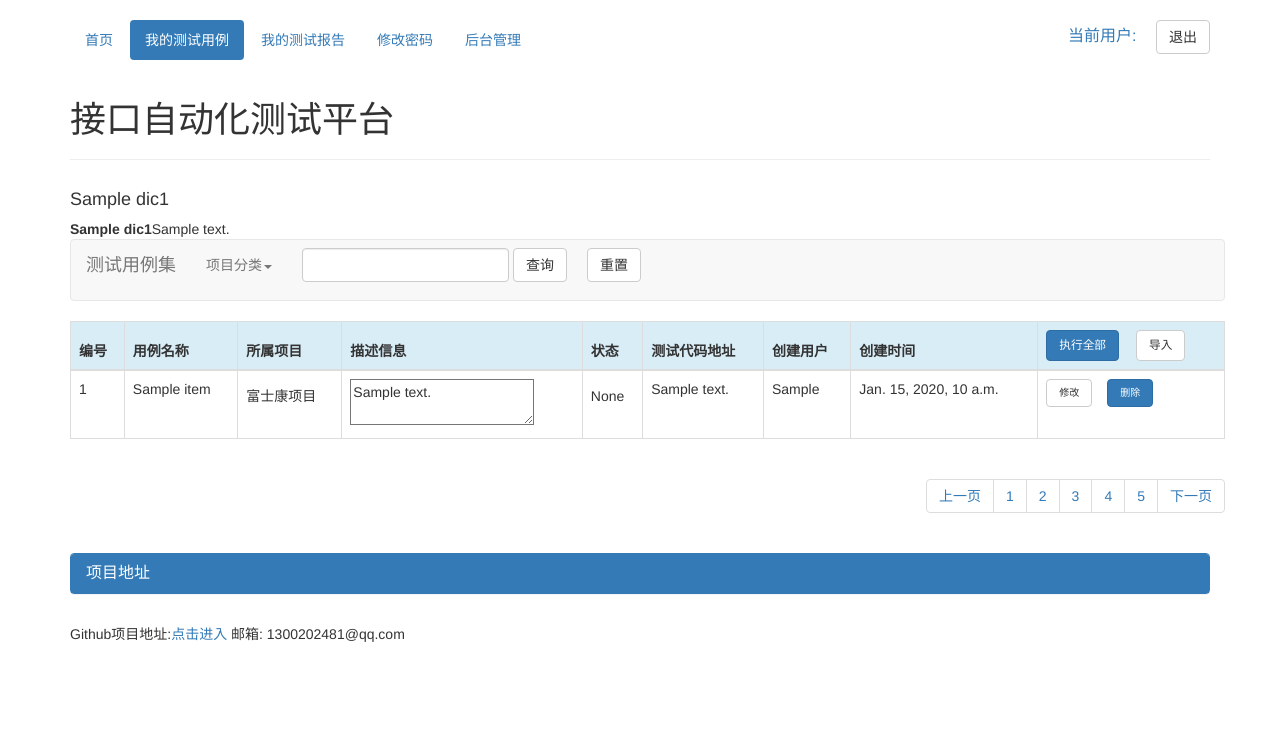
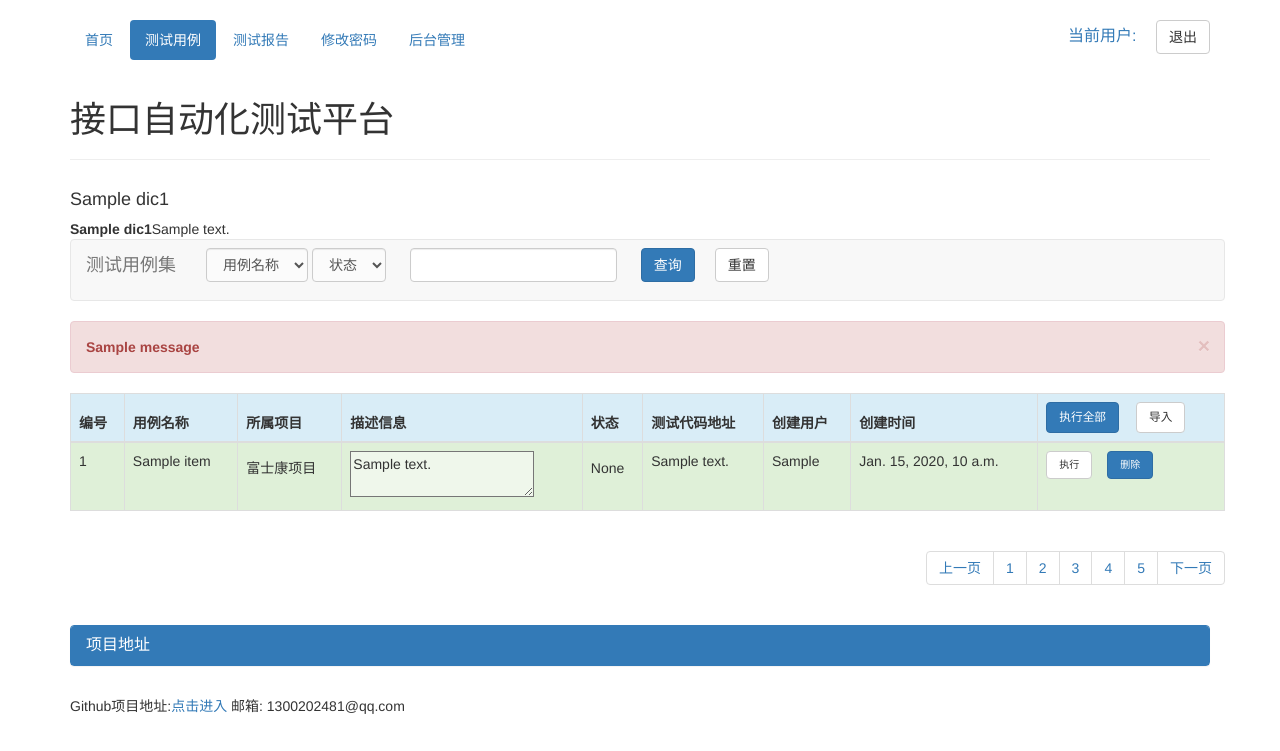
Before and after one commit to xiaowang012/test_platform, a Django app: template templates/testcase/my_testcase.html in a window 1280 px wide. Shown: the top 751 px of the page. Run offline with Django 3.2, Linux system fonts and the light colour scheme; the template is opened without the code that fills it: most values are stand-ins (such as "Sample title", 1, 10 or a date in 2020); one stand-in notice (Sample message) is shown; some libraries are stand-ins or nearby versions.

Commit message:
页面优化

```diff
--- a/templates/testcase/my_testcase.html
+++ b/templates/testcase/my_testcase.html
@@ -33,10 +33,10 @@
                         <a href="/index/home/">首页</a>
                     </li>
                     <li class="active" >
-                        <a href="/testcase/list?page_number=1">我的测试用例</a>
+                        <a href="/testcase/list?page_number=1">测试用例</a>
                     </li>
                     <li class="">
-                        <a href="/report/list/">我的测试报告</a>
+                        <a href="/report/list/">测试报告</a>
                     </li>
                     <li class="">
                        <a href="/user/password/">修改密码</a>
@@ -77,57 +77,38 @@
                                      <button type="button" class="navbar-toggle" data-toggle="collapse" data-target="#bs-example-navbar-collapse-1"> <span class="sr-only">Toggle navigation</span><span class="icon-bar"></span><span class="icon-bar"></span><span class="icon-bar"></span></button> <a class="navbar-brand" href="#">测试用例集</a>
                                 </div>
                                 <div class="collapse navbar-collapse" id="bs-example-navbar-collapse-1">
-                                    <ul class="nav navbar-nav">
-                                        <li class="dropdown">
-                                             <a href="#" class="dropdown-toggle" data-toggle="dropdown">项目分类<strong class="caret"></strong></a>
-                                            <ul class="dropdown-menu">
-                                                <li>
-                                                     <a href="/home/search/type?type_1=Python&number=1">Python</a>
-                                                </li>
-                                                <li class="divider">
-                                                </li>
-                                                <li>
-                                                     <a href="/home/search/type?type_1=C&number=1">C</a>
-                                                </li>
-                                                <li class="divider">
-                                                </li>
-                                                <li>
-                                                     <a href="/home/search/type?type_1=C++&number=1">C++</a>
-                                                </li>
-                                                <li class="divider">
-                                                </li>
-                                                <li>
-                                                     <a href="/home/search/type?type_1=Java&number=1">java</a>
-                                                </li>
-                                                <li class="divider">
-                                                </li>
-                                                <li>
-                                                     <a href="/home/search/type?type_1=Javascript&number=1">javascript</a>
-                                                </li>
-                                                <li class="divider">
-                                                </li>
-                                                <li>
-                                                    <a href="/home/search/type?type_1=Linux&number=1">Linux</a>
-                                                   </li>
-                                                <li class="divider">
-                                                </li>
-                                                <li>
-                                                    <a href="/home/search/type?type_1=Go&number=1">Go</a>
-                                                </li>
-                                            </ul>
-                                        </li>
-                                    </ul>
-                                    <form class="navbar-form navbar-left" role="search" action="/home/search/page?num=1" method="post" >
+                                    <form class="navbar-form navbar-left" role="search" action="/testcase/search/cases/" method="post" >
                                         {% csrf_token %}
+                                        <div  class="form-group">
+                                            <select style="background: rgba(255,255,255,0.5);" name="type" class="form-control">
+                                                <option value="0">用例名称</option>
+                                                <option value="1">项目名称</option>
+                                            </select>
+                                        </div>
+                                        <div  class="form-group">
+                                            <select style="background: rgba(255,255,255,0.5);" name="case_status" class="form-control">
+                                                <option value="0">状态</option>
+                                                <option value="1">正常</option>
+                                                <option value="2">失效</option>
+                                            </select>
+                                        </div>
                                         <div class="form-group">
-                                            <input type="text" class="form-control" name = "book_name" />
-                                        </div> <button type="submit" class="btn btn-default">查询</button><a style="margin-left: 20px;" type="submit" class="btn btn-default" href="/home" >重置</a>
+                                            <input type="text" class="form-control" style="margin-left: 20px;" name ="keyword" />
+                                        </div> <button style="margin-left: 20px;" type="submit" class="btn btn-primary">查询</button><a style="margin-left: 20px;" type="submit" class="btn btn-default" href="/testcase/list/?page_number=1" >重置</a>
                                         <div class="contain">
                                             <p style="color:red">{%if dic1.errors %}{{ dic1.errors }} {% endif %}</p>
                                          </div>
                                     </form>
                                 </div>
                             </nav>
+                            {%if messages %}
+                                <div class="alert alert-dismissable alert-danger">
+                                        <button type="button" class="close" data-dismiss="alert" aria-hidden="true">×</button>
+                                    {% for msg in messages %}
+                                        <strong>{{ msg }}&nbsp&nbsp</strong>
+                                    {% endfor %}
+                                </div>
+                            {% endif %}
                             <table style="margin-top: 20px;" class="table table-bordered">
                                 <thead>
                                     <tr class="info">
@@ -162,7 +143,7 @@
                                 </thead>
                                 <tbody>
                                     {% for item in data %}
-                                        <tr class="{{ item.style }}">
+                                        <tr class="success">
                                             <td>
                                                 {{ item.id }}
                                             </td>
@@ -194,7 +175,7 @@
                                                 {{ item.create_time }}
                                             </td>
                                             <td>
-                                                <a id="modal-207301" onclick="parameter_id('{{ username }}','{{ chinese_name }}','{{ sex }}','{{ birthday }}','{{ email}}','{{ group_id }}')" href="#modal-container-207301" role="button" style="font-size: x-small;" class="btn btn-default" data-toggle="modal">修改</a><button class="btn btn-default btn-primary" style="margin-left: 15px;font-size: x-small;" onclick="delete_confirm('/management/userTable/delete?username={{ item.username }}')">删除</button>
+                                                <a id="modal-207301" onclick="parameter_id('{{ username }}','{{ chinese_name }}','{{ sex }}','{{ birthday }}','{{ email}}','{{ group_id }}')" href="#modal-container-207301" role="button" style="font-size: x-small;" class="btn btn-default" data-toggle="modal">执行</a><button class="btn btn-default btn-primary" style="margin-left: 15px;font-size: x-small;" onclick="delete_confirm('/management/userTable/delete?username={{ item.username }}')">删除</button>
                                             </td>
                                         </tr>
                                     {% endfor %}
```
Also changed, not shown: templates/index/index.html (+5 -5 lines).
